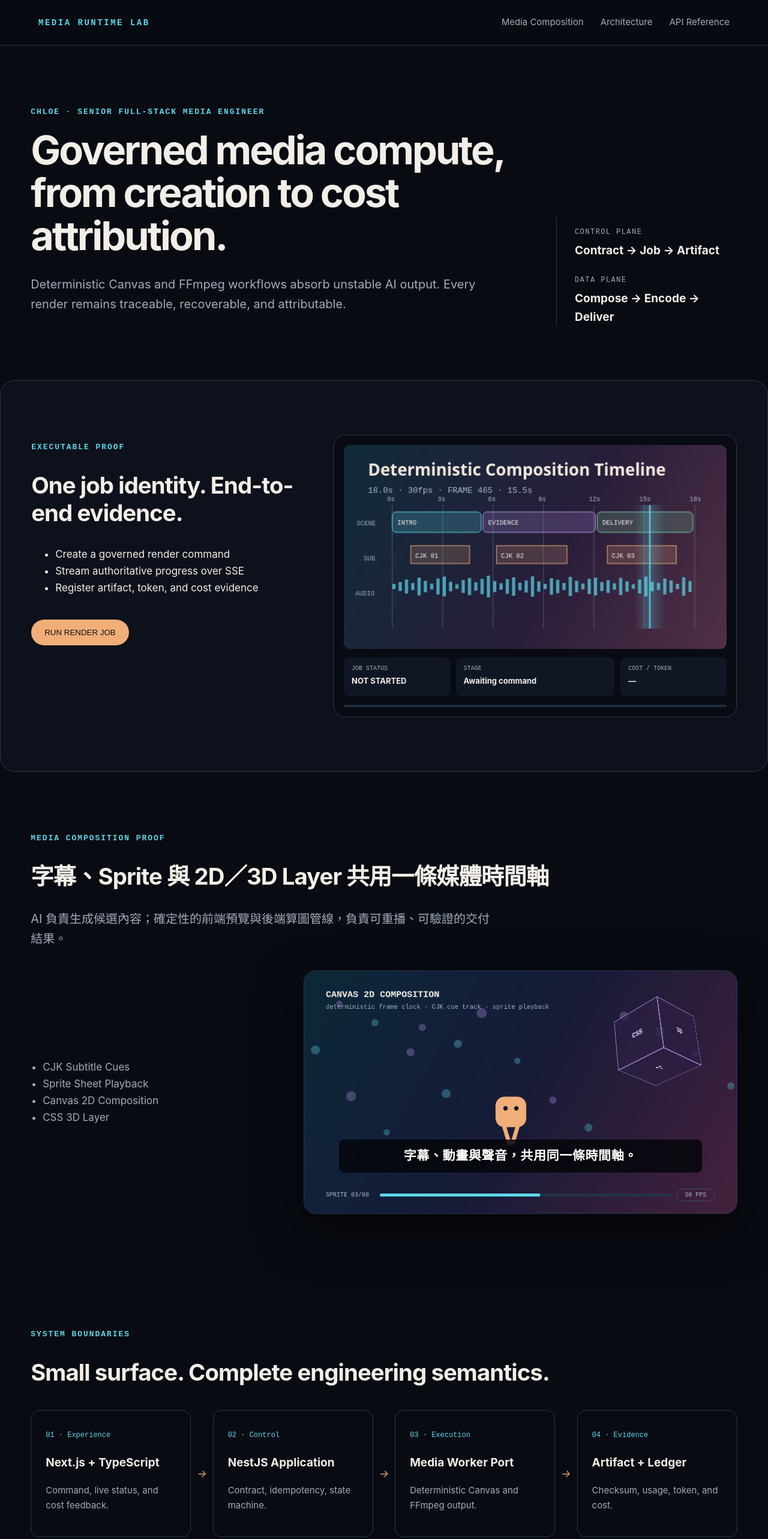
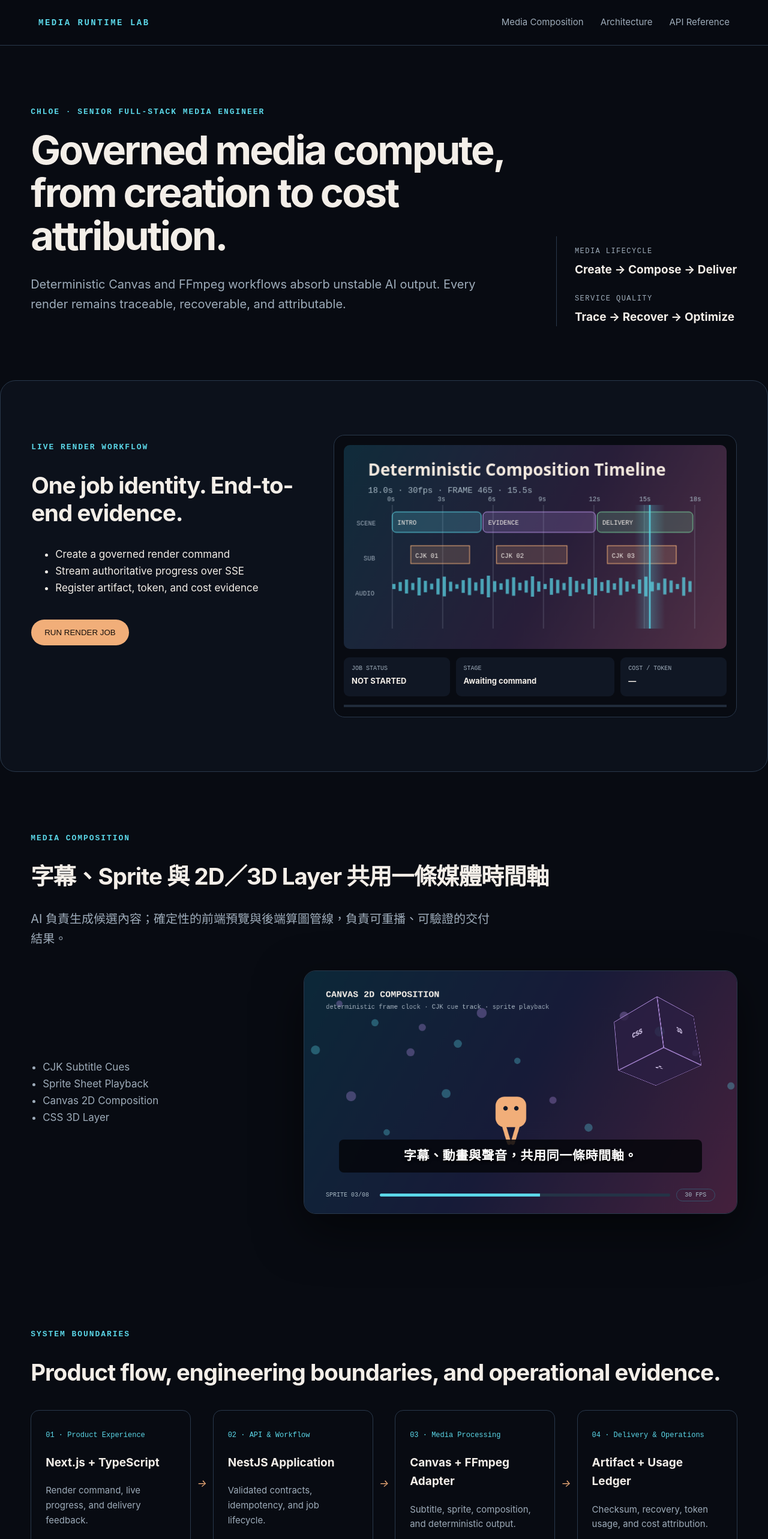
Before and after one commit to RemyJerrie1/media-runtime-lab, a Next.js app in the folder apps/web/: page / in a window 1280 px wide. Shown: the top 2566 px of the page at 60% size. Built offline with nearby package versions, Linux system fonts and the light colour scheme; no server answers.

Commit message:
docs: sharpen portfolio first impression

```diff
--- a/apps/web/app/api-reference/page.tsx
+++ b/apps/web/app/api-reference/page.tsx
@@ -9,7 +9,7 @@ export default function ApiReference() {
     <header className="nav"><a className="brand" href="/">MEDIA RUNTIME LAB</a><nav><a href="/">Back to system</a></nav></header>
     <section className="docs">
       <p className="eyebrow">STATIC API REFERENCE</p>
-      <h1>Render Control Plane</h1>
+      <h1>Render Job API</h1>
       <p className="lede">One contract governs the NestJS API, Next.js client, Bruno collection, and regression suite.</p>
       <div className="endpoint-list">{endpoints.map((endpoint) => <article key={endpoint.path}>
         <code className={endpoint.method.toLowerCase()}>{endpoint.method}</code>
--- a/apps/web/app/features/composition-showcase/composition-showcase.tsx
+++ b/apps/web/app/features/composition-showcase/composition-showcase.tsx
@@ -70,7 +70,7 @@ export function CompositionShowcase() {
 
   return <section id="composition" className={styles.section}>
     <SectionHeading
-      eyebrow="MEDIA COMPOSITION PROOF"
+      eyebrow="MEDIA COMPOSITION"
       title="字幕、Sprite 與 2D／3D Layer 共用一條媒體時間軸"
       description="AI 負責生成候選內容；確定性的前端預覽與後端算圖管線，負責可重播、可驗證的交付結果。"
     />
--- a/apps/web/app/features/render-lab/render-lab.tsx
+++ b/apps/web/app/features/render-lab/render-lab.tsx
@@ -9,7 +9,7 @@ export function RenderLab() {
   const { job, busy, error, run } = useRenderJob();
   return <section className="lab">
     <div className="lab-copy">
-      <p className="eyebrow">EXECUTABLE PROOF</p>
+      <p className="eyebrow">LIVE RENDER WORKFLOW</p>
       <h2>One job identity. End-to-end evidence.</h2>
       <ul>
         <li>Create a governed render command</li>
--- a/apps/web/app/page.tsx
+++ b/apps/web/app/page.tsx
@@ -15,20 +15,20 @@ export default function Page() {
         <p className="lede">Deterministic Canvas and FFmpeg workflows absorb unstable AI output. Every render remains traceable, recoverable, and attributable.</p>
       </div>
       <div className="signal">
-        <span>CONTROL PLANE</span><strong>Contract → Job → Artifact</strong>
-        <span>DATA PLANE</span><strong>Compose → Encode → Deliver</strong>
+        <span>MEDIA LIFECYCLE</span><strong>Create → Compose → Deliver</strong>
+        <span>SERVICE QUALITY</span><strong>Trace → Recover → Optimize</strong>
       </div>
     </section>
     <RenderLab/>
     <CompositionShowcase />
     <section id="architecture" className="architecture">
       <p className="eyebrow">SYSTEM BOUNDARIES</p>
-      <h2>Small surface. Complete engineering semantics.</h2>
+      <h2>Product flow, engineering boundaries, and operational evidence.</h2>
       <div className="flow">
-        <article><b>01 · Experience</b><h3>Next.js + TypeScript</h3><p>Command, live status, and cost feedback.</p></article><i>→</i>
-        <article><b>02 · Control</b><h3>NestJS Application</h3><p>Contract, idempotency, state machine.</p></article><i>→</i>
-        <article><b>03 · Execution</b><h3>Media Worker Port</h3><p>Deterministic Canvas and FFmpeg output.</p></article><i>→</i>
-        <article><b>04 · Evidence</b><h3>Artifact + Ledger</h3><p>Checksum, usage, token, and cost.</p></article>
+        <article><b>01 · Product Experience</b><h3>Next.js + TypeScript</h3><p>Render command, live progress, and delivery feedback.</p></article><i>→</i>
+        <article><b>02 · API & Workflow</b><h3>NestJS Application</h3><p>Validated contracts, idempotency, and job lifecycle.</p></article><i>→</i>
+        <article><b>03 · Media Processing</b><h3>Canvas + FFmpeg Adapter</h3><p>Subtitle, sprite, composition, and deterministic output.</p></article><i>→</i>
+        <article><b>04 · Delivery & Operations</b><h3>Artifact + Usage Ledger</h3><p>Checksum, recovery, token usage, and cost attribution.</p></article>
       </div>
     </section>
   </main>;
```
Also changed, not shown: 1 other file (tests, documents, lock files or other folders).
